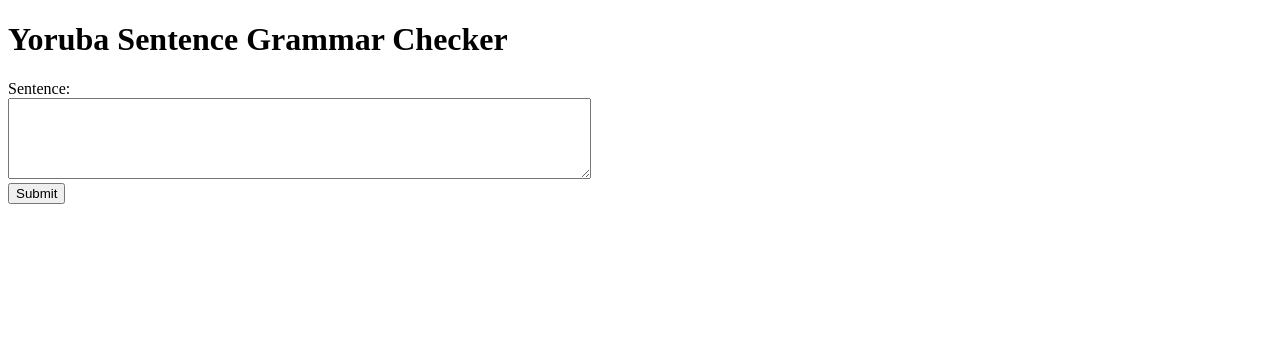
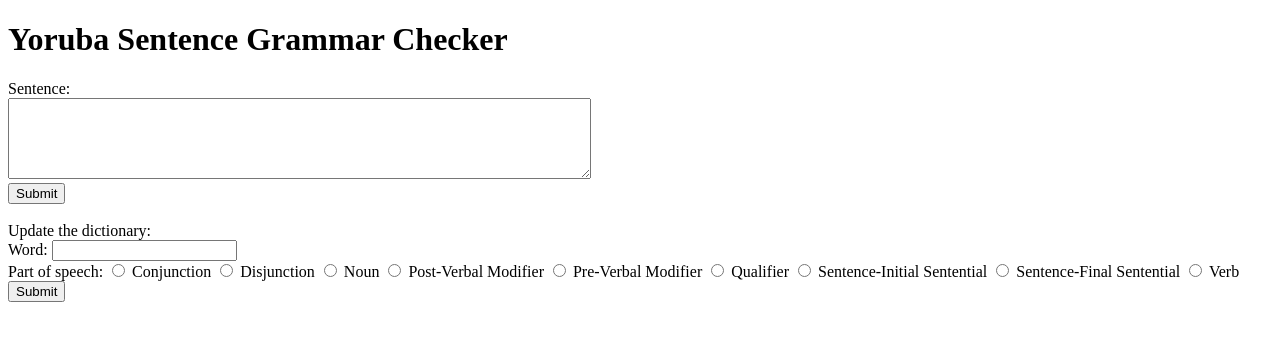
Before and after one commit to temibabs/yoruba_grammar_checker, a Flask app: page / in a window 1280 px wide. Shown: the top 341 px of the page. Run offline with Flask 2, Linux system fonts and the light colour scheme; parts of the project's set-up code (start-up, migrations or seed data) failed here and were passed over.

Commit message:
Added a grammar updater

```diff
--- a/main.py
+++ b/main.py
@@ -15,7 +15,6 @@ def home():
 
 @app.route('/checkSentence', methods=['POST'])
 def check_sentence():
-    form = Form(request.form)
     sentence = request.form['sentence']
     try:
         result = grammar_checker.check_grammar(sentence)
@@ -28,6 +27,16 @@ def check_sentence():
                "Update your dictionary to include the missing words"
 
 
+@app.route('/updateDictionary', methods=['POST'])
+def update_dictionary():
+    word = request.form['word']
+    file = request.form['pos']
+    grammar_checker.update_dictionary(word, file)
+    grammar_checker.update_grammar('grammar.cfg', 'dictionary')
+    grammar_checker.define_grammar('custom_grammar.cfg')
+    return 'The dictionary has been updated with your word. ' \
+           'Thank you for your input.'
+
 def main(config):
     with open(config.input_file, 'r', encoding='UTF-8') as f:
         text = f.read().split('.')
--- a/templates/home.html
+++ b/templates/home.html
@@ -10,5 +10,22 @@
     <br>
     <input type="submit">
 </form>
+
+<br>
+Update the dictionary:
+<form action="/updateDictionary" method="post">
+  Word: <input type="text" name="word"><br>
+  Part of speech:
+  <input type="radio" name="pos" value="conjunctions"> Conjunction
+  <input type="radio" name="pos" value="disjunctions"> Disjunction
+  <input type="radio" name="pos" value="nouns"> Noun
+  <input type="radio" name="pos" value="post-verbal-modifiers"> Post-Verbal Modifier
+  <input type="radio" name="pos" value="pre-verbal-modifiers"> Pre-Verbal Modifier
+  <input type="radio" name="pos" value="qualifiers"> Qualifier
+  <input type="radio" name="pos" value="si-sententials"> Sentence-Initial Sentential
+  <input type="radio" name="pos" value="sf-sententials"> Sentence-Final Sentential
+  <input type="radio" name="pos" value="verbs"> Verb
+  <input type="submit">
+</form>
 </body>
 </html>
--- a/util/grammar.py
+++ b/util/grammar.py
@@ -107,3 +107,8 @@ class GrammarChecker(object):
             f.write(grammar)
 
         return new_file_name
+
+    @staticmethod
+    def update_dictionary(word, file):
+        with open('dictionary/'+file, 'a') as f:
+            f.write(word)
```
